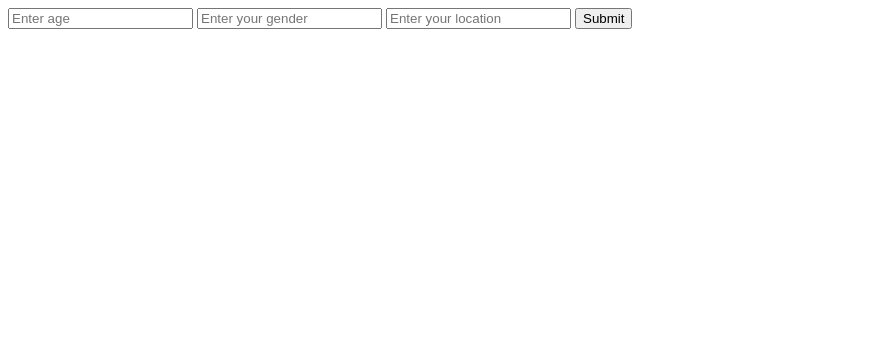
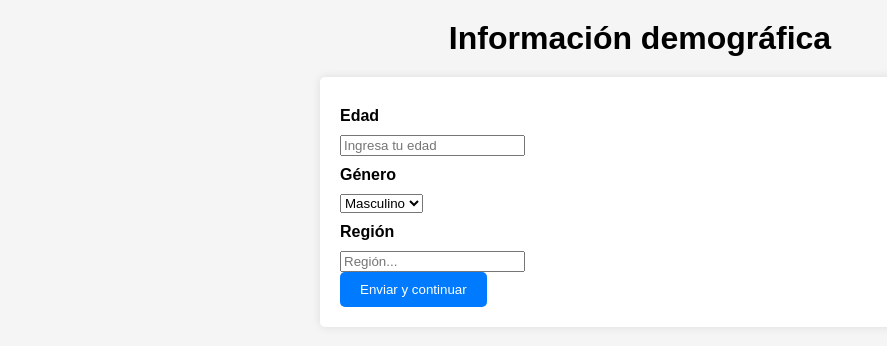
Before and after one commit to oejaramillo/wfh-form-app, a Flask app: page / in a window 1280 px wide. Shown: the top 346 px of the page, without its empty margins (0-887 px from the left). Run offline with Flask 3, Linux system fonts and the light colour scheme.

Commit message:
demographic page

```diff
--- /dev/null
+++ b/app/static/styles.css
@@ -0,0 +1,66 @@
+body {
+    font-family: Arial, sans-serif;
+    background-color: #f5f5f5;
+    margin: 0;
+    padding: 0;
+}
+
+h1 {
+    text-align: center;
+    margin: 20px 0;
+}
+
+form {
+    background-color: #fff;
+    max-width: 600px;
+    margin: 0 auto;
+    padding: 20px;
+    border-radius: 5px;
+    box-shadow: 0 0 10px rgba(0, 0, 0, 0.1);
+}
+
+#options label {
+    display: inline-block;
+    margin-right: 10px;
+}
+
+#options {
+    text-align: center;
+}
+
+label {
+    display: block;
+    margin: 10px 0;
+    font-weight: bold;
+}
+
+input[type="radio"] {
+    margin-right: 5px;
+}
+
+button[type="submit"] {
+    background-color: #007BFF;
+    color: #fff;
+    border: none;
+    padding: 10px 20px;
+    border-radius: 5px;
+    cursor: pointer;
+}
+
+button[type="submit"]:hover {
+    background-color: #0056b3;
+}
+
+#jobAdContainer {
+    background-color: #fff;
+    padding: 20px;
+    border: 1px solid #ccc;
+    border-radius: 5px;
+    margin-bottom: 20px;
+}
+
+@media (max-width: 600px) {
+    form {
+        padding: 10px;
+    }
+}
--- a/app/templates/form.html
+++ b/app/templates/form.html
@@ -1,14 +1,31 @@
 <!DOCTYPE html>
-<html>
+<html lang="en">
 <head>
-    <title>Simple Form</title>
+    <meta charset="UTF-8">
+    <meta name="viewport" content="width=device-width, initial-scale=1.0">
+    <link href="{{ url_for('static', filename='styles.css') }}" rel="stylesheet">
+    <title>Classifiers Data Form</title>
 </head>
 <body>
+    <h1>Información demográfica</h1>
     <form action="{{ url_for('submit') }}" method="post">
-        <input type="int" name="age" placeholder="Enter age">
-        <input type="text" name="gender" placeholder="Enter your gender">
-        <input type="location" name="location" placeholder="Enter your location">
-        <button type="submit">Submit</button>
+        <div>
+            <label for="age">Edad</label>
+            <input type="number" id="age" name="age" placeholder="Ingresa tu edad", required>
+        </div>
+        <div>
+            <label for="gender">Género</label>
+            <select id="gender" name="gender" required>
+                <option value="Masculino">Masculino</option>
+                <option value="Femenino">Femenino</option>
+                <option value="Otro">Otro</option>
+            </select>
+        </div>
+        <div>
+            <label for="location">Región</label>
+            <input type="text" id="location" name="location" placeholder="Región...">
+        </div>
+        <button type="submit">Enviar y continuar</button>
     </form>
 </body>
 </html>
```
